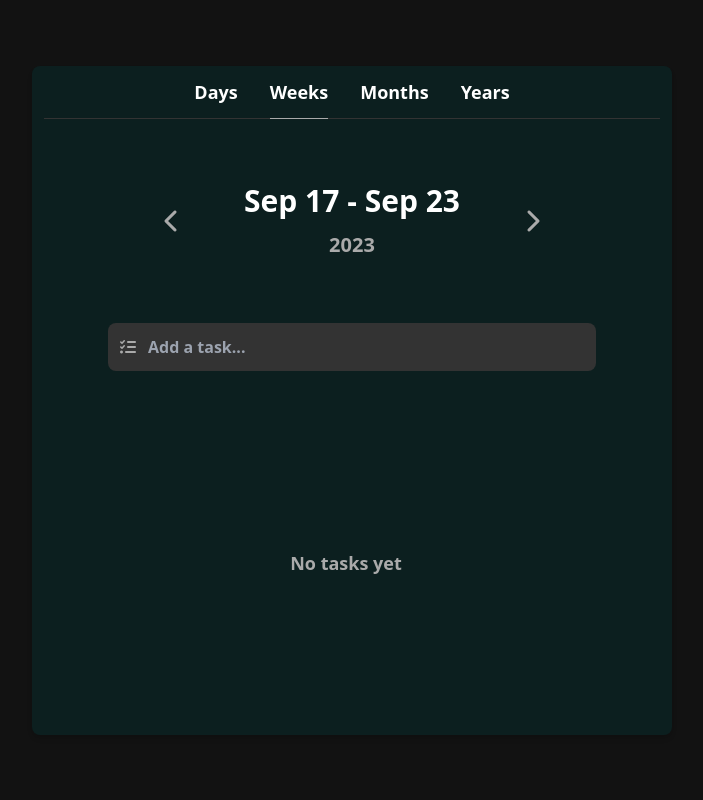
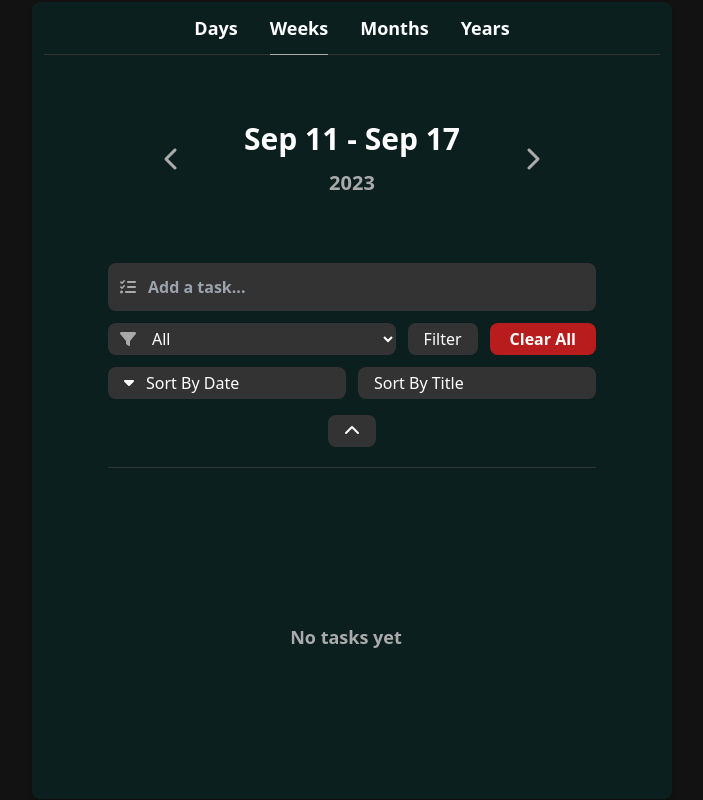
Before and after one commit to Zawalid/todo-app-v1, a React (Vite) app: page / in a window 1280 px wide. Both pictures are taken after a click on the button "Weeks". Shown: the whole page, without its empty margins (288-991 px from the left). Built offline with nearby package versions, Linux system fonts and the light colour scheme.

Commit message:
Done with the Actions

```diff
--- /dev/null
+++ b/src/components/Actions.jsx
@@ -0,0 +1,64 @@
+import { useEffect, useRef } from "react";
+import { FilterTasks } from "./FilterTasks";
+import { SortTasks } from "./SortTasks";
+
+export function Actions({
+  isOpen,
+  onClearAll,
+  sortDirection,
+  setSortDirection,
+  setSortKey,
+  selectedOption,
+  onSelect,
+  onFilter,
+}) {
+  const sortButtons = useRef(null);
+
+  useEffect(() => {
+    const buttonsDiv = sortButtons.current;
+    function callback(e) {
+      if (e.target.tagName === "BUTTON") {
+        buttonsDiv.querySelectorAll("i").forEach((icon) => {
+          icon.classList.add("hidden");
+        });
+        e.target.children[0].classList.remove("hidden");
+
+        sortDirection === "asc"
+          ? e.target.children[0].classList.replace("fa-sort-up", "fa-sort-down")
+          : e.target.children[0].classList.replace(
+              "fa-sort-down",
+              "fa-sort-up",
+            );
+
+        setSortKey(e.target.dataset.key);
+        setSortDirection((prev) => (prev === "asc" ? "desc" : "asc"));
+      }
+    }
+    buttonsDiv?.addEventListener("click", callback);
+    return () => buttonsDiv?.removeEventListener("click", callback);
+  }, [sortButtons, sortDirection, setSortDirection, setSortKey]);
+
+  return (
+    <div
+      className={
+        "mt-3 overflow-hidden transition-[height] duration-300 " +
+        (isOpen ? "h-20" : "h-0 ")
+      }
+    >
+      <div className="mb-3 flex items-center gap-3">
+        <FilterTasks
+          selectedOption={selectedOption}
+          onSelect={onSelect}
+          onFilter={onFilter}
+        />
+        <button
+          className="b rounded-lg bg-red-700 px-5 py-1 font-bold text-text"
+          onClick={onClearAll}
+        >
+          Clear All
+        </button>
+      </div>
+      <SortTasks reference={sortButtons} />
+    </div>
+  );
+}
--- a/src/components/App.jsx
+++ b/src/components/App.jsx
@@ -1,27 +1,65 @@
-import { useState } from "react";
+import { useEffect, useState } from "react";
 import "../App.css";
 import { useLocalStorageState } from "./useLocalStorageState";
 import { TasksPeriod } from "./TasksPeriod";
 import { TasksPeriodTabs } from "./TasksPeriodTabs";
 import { Task } from "./Task";
 import { AddTask } from "./AddTask";
+import { Actions } from "./Actions";
 
 export default function App() {
   const [tasks, setTasks] = useLocalStorageState("tasks", []);
   const [pinnedTasks, setPinnedTasks] = useLocalStorageState("pined", []);
   const [period, setPeriod] = useState("days");
+  const [tasksDate, setTasksDate] = useState(new Date());
+  const [isActionsOpen, setIsActionsOpen] = useState(true);
+  const [sortKey, setSortKey] = useState("date");
+  const [sortDirection, setSortDirection] = useState("asc");
+  const [selectedOption, setSelectedOption] = useState("all");
+  const [filteredTasks, setFilteredTasks] = useState([
+    ...pinnedTasks,
+    ...tasks,
+  ]);
+
+  useEffect(() => {
+    const periods = ["days", "weeks", "months", "years"];
+    let index = 0;
+    function handleKeyDown(e) {
+      if (e.key === "ArrowDown") {
+        index--;
+        if (index < 0) index = periods.length - 1;
+      } else if (e.key === "ArrowUp") {
+        index++;
+        if (index >= periods.length) index = 0;
+      }
+      setPeriod(periods[index]);
+    }
+
+    document.addEventListener("keydown", handleKeyDown);
+    return () => {
+      document.removeEventListener("keydown", handleKeyDown);
+    };
+  }, []);
 
   function changePeriod(period) {
     setPeriod(period);
   }
-  function addTask(task) {
+  function addTask(title) {
+    if (
+      tasksDate.getDate() < new Date().getDate() ||
+      tasksDate.getMonth() < new Date().getMonth() ||
+      tasksDate.getFullYear() < new Date().getFullYear()
+    )
+      return alert("You can't add tasks in the past");
+
     setTasks([
       ...tasks,
       {
         id: Math.random(),
-        task,
+        title,
         isCompleted: false,
         memo: "",
+        date: new Date(),
       },
     ]);
   }
@@ -56,26 +94,84 @@ export default function App() {
   function addMemo(id, memo, isPinned) {
     modifyTask(id, isPinned, "memo", memo);
   }
+  function clearAllTasks() {
+    setTasks([]);
+    setPinnedTasks([]);
+  }
+  function filterTasks() {
+    switch (selectedOption) {
+      case "all":
+        setFilteredTasks([...pinnedTasks, ...tasks]);
+        break;
+      case "completed":
+        setFilteredTasks(
+          [...pinnedTasks, ...tasks].filter((task) => task.isCompleted),
+        );
+        break;
+      case "uncompleted":
+        setFilteredTasks(
+          [...pinnedTasks, ...tasks].filter((task) => !task.isCompleted),
+        );
+        break;
+      case "pinned":
+        setFilteredTasks([...pinnedTasks]);
+        break;
+      default:
+        setFilteredTasks([...pinnedTasks, ...tasks]);
+    }
+  }
+
   return (
     <div className=" h-full w-full overflow-auto rounded-lg  bg-[#0c1f1f] px-3 py-3 shadow-md md:h-auto md:w-1/2">
       <TasksPeriodTabs period={period} onChangePeriod={changePeriod} />
       <div className="px-8 lg:px-16">
-        <TasksPeriod period={period} />
+        <TasksPeriod period={period} setTasksDate={setTasksDate} />
         <AddTask onAdd={addTask} />
+        <Actions
+          isOpen={isActionsOpen}
+          onClearAll={clearAllTasks}
+          sortDirection={sortDirection}
+          setSortDirection={setSortDirection}
+          setSortKey={setSortKey}
+          selectedOption={selectedOption}
+          onSelect={(e) => setSelectedOption(e.target.value)}
+          onFilter={filterTasks}
+        />
+        <button
+          className=" m-auto mt-3 block cursor-pointer rounded-lg bg-secondary px-4  py-1 text-text"
+          onClick={() => setIsActionsOpen((io) => !io)}
+        >
+          <i
+            className={`fas fa-${
+              isActionsOpen ? "chevron-up" : "chevron-down"
+            }`}
+          ></i>
+        </button>
         <div
           className={
-            "mt-8 h-80 pr-3 " +
-            (tasks.length === 0 && pinnedTasks.length === 0
-              ? "grid place-content-center"
-              : "")
+            "mt-5 h-80 border-t border-secondary pr-3 pt-5 " +
+            (filteredTasks.length === 0 ? "grid place-content-center" : "")
           }
         >
-          {tasks.length === 0 && pinnedTasks.length === 0 && (
+          {filteredTasks.length === 0 && (
             <p className="text-center  text-lg font-bold text-text-2">
               No tasks yet
             </p>
           )}
-          {[...pinnedTasks, ...tasks].map((task) => (
+          {[...filteredTasks]
+            .sort((a, b) => {
+              if (sortDirection === "asc") {
+                return sortKey === "title"
+                  ? a.title.localeCompare(b.title)
+                  : new Date(a.date) - new Date(b.date);
+              } else {
+                return sortKey === "title"
+                  ? b.title.localeCompare(a.title)
+                  : new Date(b.date) - new Date(a.date);
+              }
+            })
+            .map((task) => {
+              const taskComponent = (
                 <Task
                   key={task.id}
                   task={task}
@@ -86,7 +182,39 @@ export default function App() {
                   onUnpin={unpinTask}
                   onAddMemo={addMemo}
                 />
-          ))}
+              );
+
+              const startOfWeek = new Date(tasksDate);
+              startOfWeek.setHours(0, 0, 0, 0);
+              const endOfWeek = new Date(startOfWeek);
+              endOfWeek.setDate(endOfWeek.getDate() + 6);
+
+              switch (period) {
+                case "days":
+                  return (
+                    new Date(task.date).getDate() === tasksDate.getDate() &&
+                    taskComponent
+                  );
+                case "weeks":
+                  return (
+                    new Date(task.date) >= startOfWeek &&
+                    new Date(task.date) <= endOfWeek &&
+                    taskComponent
+                  );
+                case "months":
+                  return (
+                    new Date(task.date).getMonth() === tasksDate.getMonth() &&
+                    taskComponent
+                  );
+                case "years":
+                  return (
+                    new Date(task.date).getFullYear() ===
+                      tasksDate.getFullYear() && taskComponent
+                  );
+                default:
+                  return taskComponent;
+              }
+            })}
         </div>
       </div>
     </div>
--- /dev/null
+++ b/src/components/FilterTasks.jsx
@@ -0,0 +1,26 @@
+export function FilterTasks({ selectedOption, onSelect, onFilter }) {
+  return (
+    <div className="flex  flex-1 gap-3">
+      <div className="relative w-full">
+        <i className="fas fa-filter absolute left-3 top-2 text-text-2 "></i>
+        <select
+          className="w-full cursor-pointer rounded-lg bg-secondary px-10 py-1 text-text  focus:outline-none
+      "
+          value={selectedOption}
+          onChange={onSelect}
+        >
+          <option value="all">All</option>
+          <option value="completed">Completed</option>
+          <option value="uncompleted">Uncompleted</option>
+          <option value="pinned">Pinned</option>
+        </select>
+      </div>
+      <button
+        className="b rounded-lg bg-secondary px-4 py-1 text-text"
+        onClick={onFilter}
+      >
+        Filter
+      </button>
+    </div>
+  );
+}
--- /dev/null
+++ b/src/components/SortTasks.jsx
@@ -0,0 +1,20 @@
+export function SortTasks({ reference }) {
+  return (
+    <div className="grid grid-cols-2 gap-3 " ref={reference}>
+      <button
+        className="b flex rounded-lg bg-secondary px-4  py-1 text-text"
+        data-key="date"
+      >
+        <i className="fa-solid fa-sort-down mr-3"></i>
+        Sort By Date
+      </button>
+      <button
+        className="b flex rounded-lg bg-secondary px-4  py-1 text-text"
+        data-key="title"
+      >
+        <i className="fa-solid fa-sort-down mr-3 hidden"></i>
+        Sort By Title
+      </button>
+    </div>
+  );
+}
--- a/src/components/Task.jsx
+++ b/src/components/Task.jsx
@@ -49,7 +49,7 @@ export function Task({
               "break-all text-text text-lg font-bold" + (checked ? " line-through" : "")
             }
           >
-            {task.task}
+            {task.title}
           </p>
         </div>
         {task.memo && <p className="mt-2 ml-8 font-semibold text-text-2">{task.memo}</p>}
--- a/src/components/TasksPeriod.jsx
+++ b/src/components/TasksPeriod.jsx
@@ -1,30 +1,59 @@
-import { useEffect, useState } from "react";
+import { useEffect, useMemo, useState } from "react";
 
-export function TasksPeriod({ period }) {
+export function TasksPeriod({ period, setTasksDate }) {
   const [count, setCount] = useState(0);
-  const currentDate = new Date();
-  period === "days" && currentDate.setDate(currentDate.getDate() + count);
-  period === "weeks" && currentDate.setDate(currentDate.getDate() + count * 7);
-  period === "months" && currentDate.setMonth(currentDate.getMonth() + count);
-  period === "years" &&
-    currentDate.setFullYear(currentDate.getFullYear() + count);
+
+  const currentDate = useMemo(() => {
+    const newDate = new Date();
+    if (period === "days") {
+      newDate.setDate(newDate.getDate() + count);
+    } else if (period === "weeks") {
+      newDate.setDate(newDate.getDate() + count * 7);
+    } else if (period === "months") {
+      newDate.setMonth(newDate.getMonth() + count);
+    } else if (period === "years") {
+      newDate.setFullYear(newDate.getFullYear() + count);
+    }
+    return newDate;
+  }, [period, count]);
+
+  useEffect(() => {
+    setTasksDate(currentDate);
+  }, [period, count, setTasksDate, currentDate]);
 
   useEffect(() => {
     setCount(0);
   }, [period]);
 
+  useEffect(() => {
+    function handleKeyDown(e) {
+      if (e.key === "ArrowLeft") {
+        setCount((prev) => prev - 1);
+      } else if (e.key === "ArrowRight") {
+        setCount((prev) => prev + 1);
+      }
+    }
+    document.addEventListener("keydown", handleKeyDown);
+    return () => {
+      document.removeEventListener("keydown", handleKeyDown);
+    };
+    // eslint-disable-next-line
+  }, [count]);
+
   return (
-    <div className="my-16 grid grid-cols-[20px_260px_20px] items-center justify-center gap-10 text-center">
+    <div className="my-16 h-20 grid grid-cols-[20px_260px_20px] items-center justify-center gap-10 text-center">
       <i
         className="fa-solid fa-chevron-left cursor-pointer text-2xl text-text-2"
         onClick={() => setCount((prev) => prev - 1)}
       ></i>
-      {{
+      {
+        {
           days: <TasksByDays currentDate={currentDate} />,
           weeks: <TasksByWeeks currentDate={currentDate} />,
           months: <TasksByMonths currentDate={currentDate} />,
           years: <TasksByYears currentDate={currentDate} />,
-      }[period]}
+        }[period]
+      }
       <i
         className="fa-solid fa-chevron-right cursor-pointer text-2xl text-text-2"
         onClick={() => setCount((prev) => prev + 1)}
@@ -57,6 +86,12 @@ function TasksByDays({ currentDate }) {
   );
 }
 function TasksByWeeks({ currentDate }) {
+  const weekLastDay = useMemo(() => {
+    const newDate = new Date(currentDate);
+    newDate.setDate(newDate.getDate() + 6);
+    return newDate;
+  }, [currentDate]);
+
   return (
     <div>
       <h1 className="mb-3 text-3xl font-bold text-text">
@@ -65,9 +100,7 @@ function TasksByWeeks({ currentDate }) {
           day: "numeric",
         })}{" "}
         -{" "}
-        {new Date(
-          currentDate.setDate(currentDate.getDate() + 6)
-        ).toLocaleDateString("en-US", {
+        {weekLastDay.toLocaleDateString("en-US", {
           month: "short",
           day: "numeric",
         })}
```
Also changed, not shown: src/components/AddTask.jsx (+18 -2 lines). Lines whose indentation alone changed are shown as unchanged.
